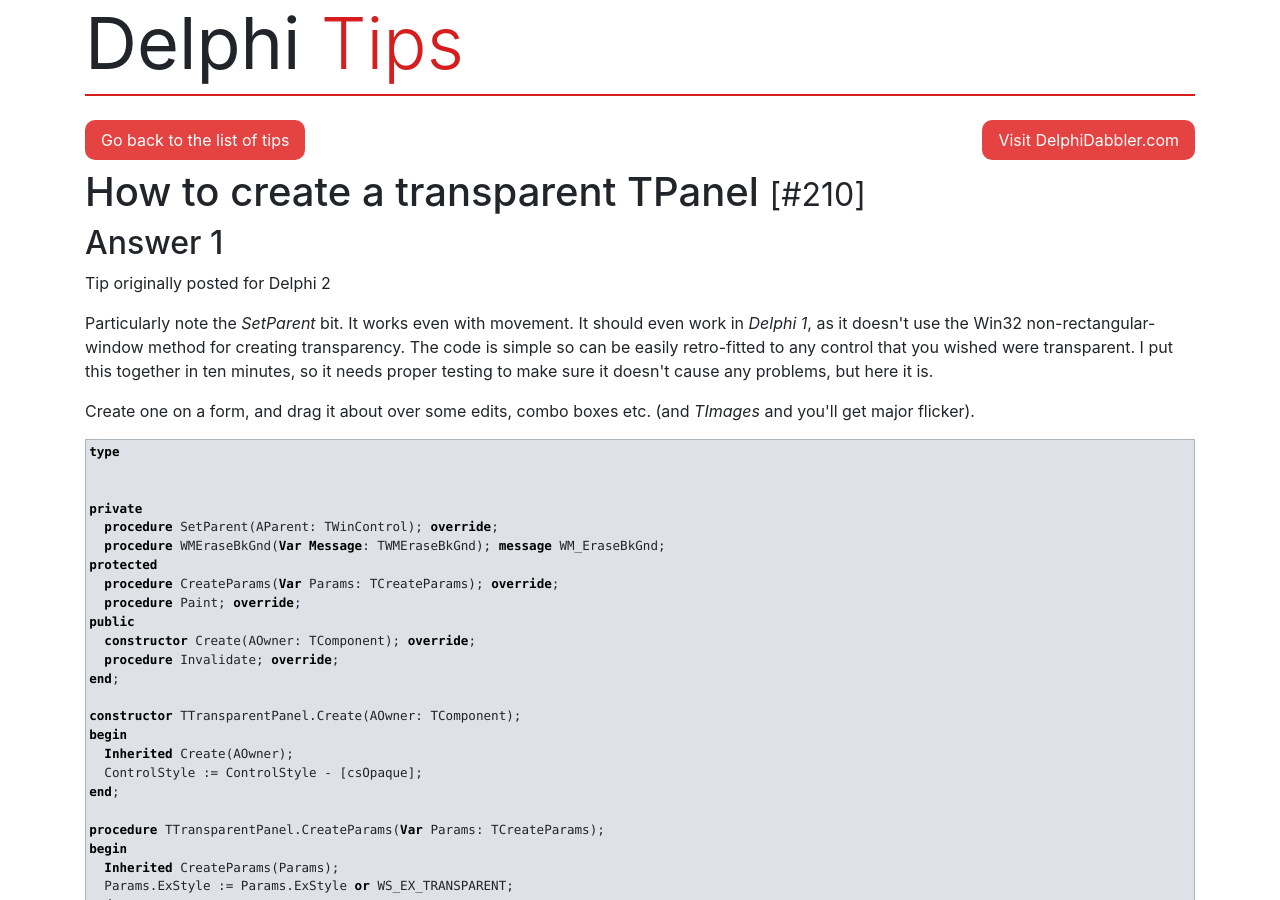
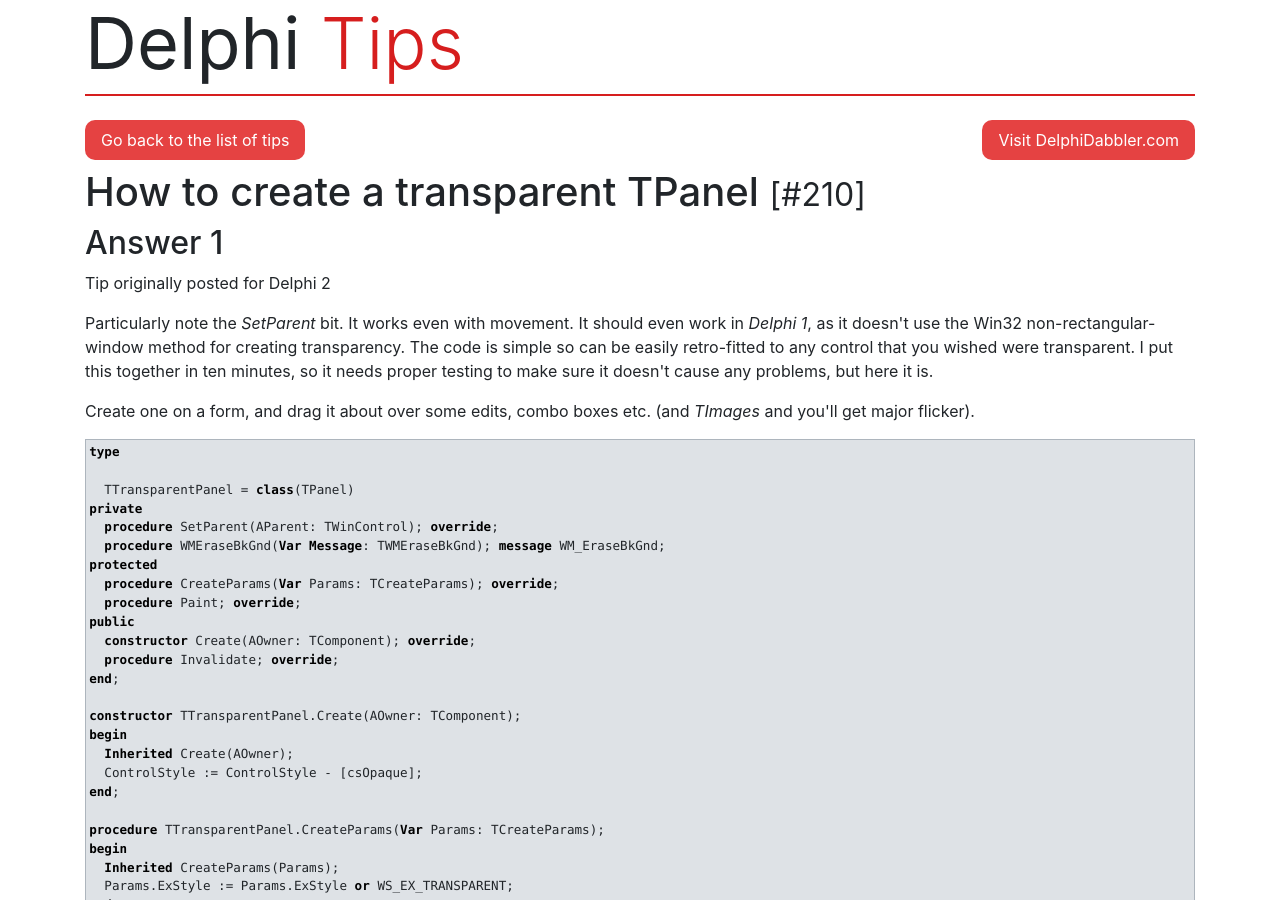
Before and after one commit to delphidabbler/delphi-tips, a Jekyll site: the page built from docs/_tips/210.html, in a window 1280 px wide and 900 px high. Built offline with Jekyll 4.4.1, drawn with Linux system fonts in a browser that asks for light colours.

Commit message:
Add missing class definition line in tip 210
Class definition in Answer 1 was missing. It appears it should be same as that in Answer 2, so that was simply copied.

Fixes #32

```diff
--- a/docs/_tips/210.html
+++ b/docs/_tips/210.html
@@ -27,7 +27,7 @@
 <pre class="pas-source">
 <span class="pas-kwd">type</span>
 
-
+<span class="pas-space">  </span><span class="pas-ident">TTransparentPanel</span><span class="pas-space"> </span><span class="pas-sym">=</span><span class="pas-space"> </span><span class="pas-kwd">class</span><span class="pas-sym">(</span><span class="pas-ident">TPanel</span><span class="pas-sym">)</span>
 <span class="pas-kwd">private</span>
 <span class="pas-space">  </span><span class="pas-kwd">procedure</span><span class="pas-space"> </span><span class="pas-ident">SetParent</span><span class="pas-sym">(</span><span class="pas-ident">AParent</span><span class="pas-sym">:</span><span class="pas-space"> </span><span class="pas-ident">TWinControl</span><span class="pas-sym">)</span><span class="pas-sym">;</span><span class="pas-space"> </span><span class="pas-kwd">override</span><span class="pas-sym">;</span>
 <span class="pas-space">  </span><span class="pas-kwd">procedure</span><span class="pas-space"> </span><span class="pas-ident">WMEraseBkGnd</span><span class="pas-sym">(</span><span class="pas-kwd">Var</span><span class="pas-space"> </span><span class="pas-kwd">Message</span><span class="pas-sym">:</span><span class="pas-space"> </span><span class="pas-ident">TWMEraseBkGnd</span><span class="pas-sym">)</span><span class="pas-sym">;</span><span class="pas-space"> </span><span class="pas-kwd">message</span><span class="pas-space"> </span><span class="pas-ident">WM_EraseBkGnd</span><span class="pas-sym">;</span>
```
